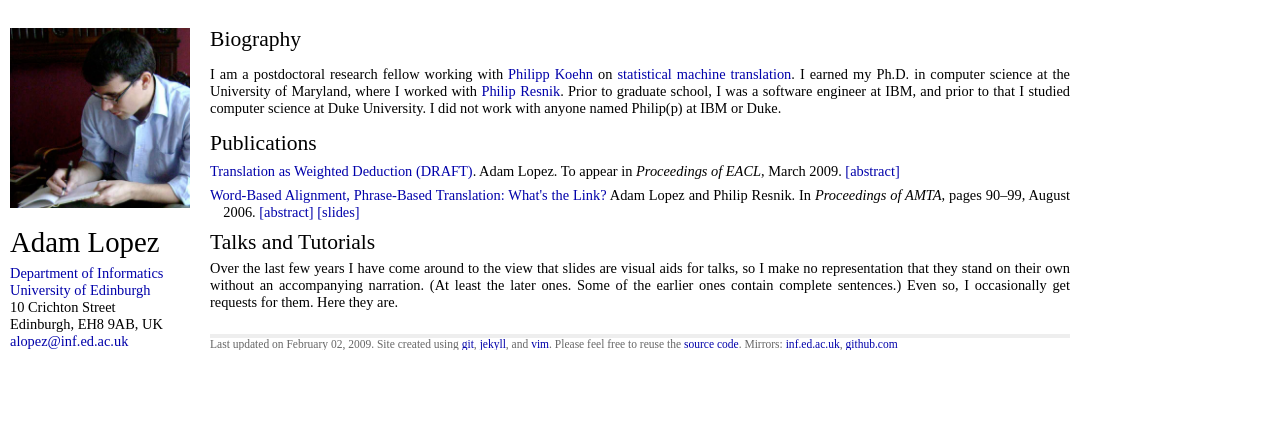
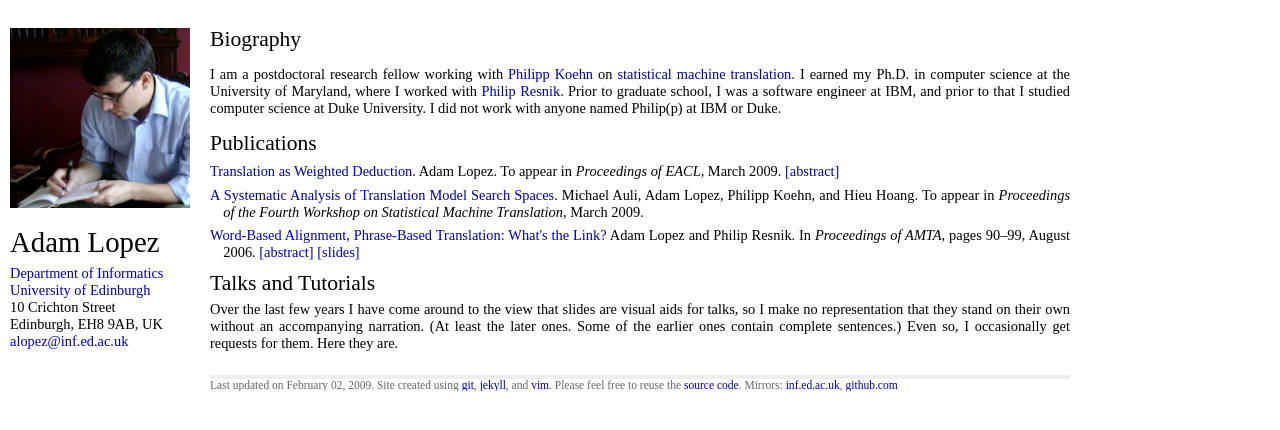
Before and after one commit to alopez/alopez.github.com, a Jekyll site: the page built from index.html, in a window 1280 px wide. Shown: the top 430 px of the page. Built offline with Jekyll 4.4.1, drawn with Linux system fonts in a browser that asks for light colours.

Commit message:
Add WMT 2009 paper and correctly handle papers with missing URL.
Index and atom feed now correctly ignore papers with missing
URL field.  Can be set to empty in post YAML.

```diff
--- /dev/null
+++ b/_posts/2009-03-28-wmt-2009-translation-model-search-spaces.textile
@@ -0,0 +1,9 @@
+---
+layout: paper
+paper-type: inproceedings
+authors: Michael Auli, Adam Lopez, Philipp Koehn, and Hieu Hoang
+title: A Systematic Analysis of Translation Model Search Spaces
+url:
+booktitle: Proceedings of the Fourth Workshop on Statistical Machine Translation
+booktitle-url: http://www.statmt.org/wmt09/
+---
--- a/atom.xml
+++ b/atom.xml
@@ -15,6 +15,7 @@ layout: nil
   </author>
 
   {% for post in site.posts %}
+  {% if post.url %}
   <entry>
     <title>{{ post.layout | capitalize }}: {{ post.title }}</title>
     <link href="{{ post.url }}"/>
@@ -22,6 +23,7 @@ layout: nil
     <id>http://http://alopez.github.com{{ post.id }}</id>
     <content type="html">{{ post.abstract }}</content>
  </entry>
+ {% endif %}
  {% endfor %}
 
 </feed>
--- a/index.html
+++ b/index.html
@@ -25,8 +25,8 @@ Philip(p) at IBM or Duke.
 <ul class="posts">
   {% for post in site.posts %}
     {% if post.layout == 'paper' %}
-      <li><a href="{{ post.url }}">
-        {{ post.title }}{% if post.date > site.time %} (DRAFT){% endif %}</a>{% if post.title contains '?' %}{% else %}.{% endif %}
+      <li>{% if post.url %}<a href="{{ post.url }}">{% endif %}
+        {{ post.title }}{% if post.status %} ({{ post.status }}){% endif %}{% if post.url %}</a>{% endif %}{% if post.title contains '?' %}{% else %}.{% endif %}
       {{ post.authors }}.
       {% case post.paper-type %}
         {% when "inproceedings" %}
@@ -45,11 +45,11 @@ Philip(p) at IBM or Duke.
           Dissertation, {{ post.institution }}.
       {% endcase %}
       {{ post.date | date: "%B %Y" }}.
-      <a href="javascript:unhide('abstract{{ post.id }}')">[abstract]</a>
+      {% if post.abstract%}<a href="javascript:unhide('abstract{{ post.id }}')">[abstract]</a>{% endif %}
       {% if post.errata %}<a href="javascript:unhide('errata{{ post.id }}')">[errata]</a>{% endif %}
       {% if post.slides %}<a href="{{ post.slides }}">[slides]</a>{% endif %}
       {% if post.latex %}<a href="{{ post.latex }}">[LaTeX source]</a>{% endif %}
-      <div id="abstract{{ post.id }}" class="hidden-abstract">{{ post.abstract }}</div>
+      {% if post.abstract%}<div id="abstract{{ post.id }}" class="hidden-abstract">{{ post.abstract }}</div>{% endif %}
       {%if post.errata %}<div id="errata{{ post.id }}" class="hidden-abstract">{{ post.errata }}</div>{% endif %}
       </li>
     {% endif %}
```
